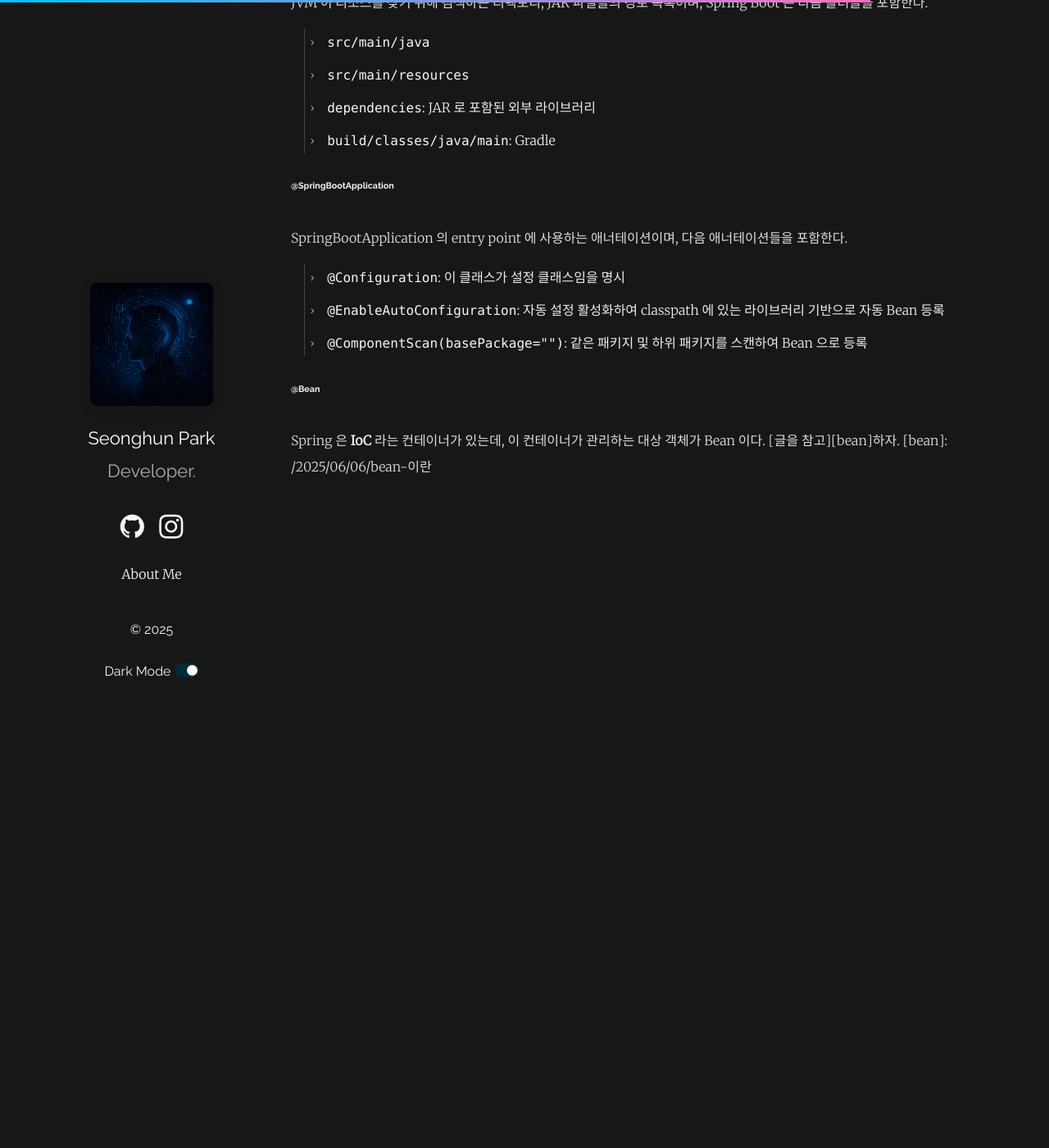
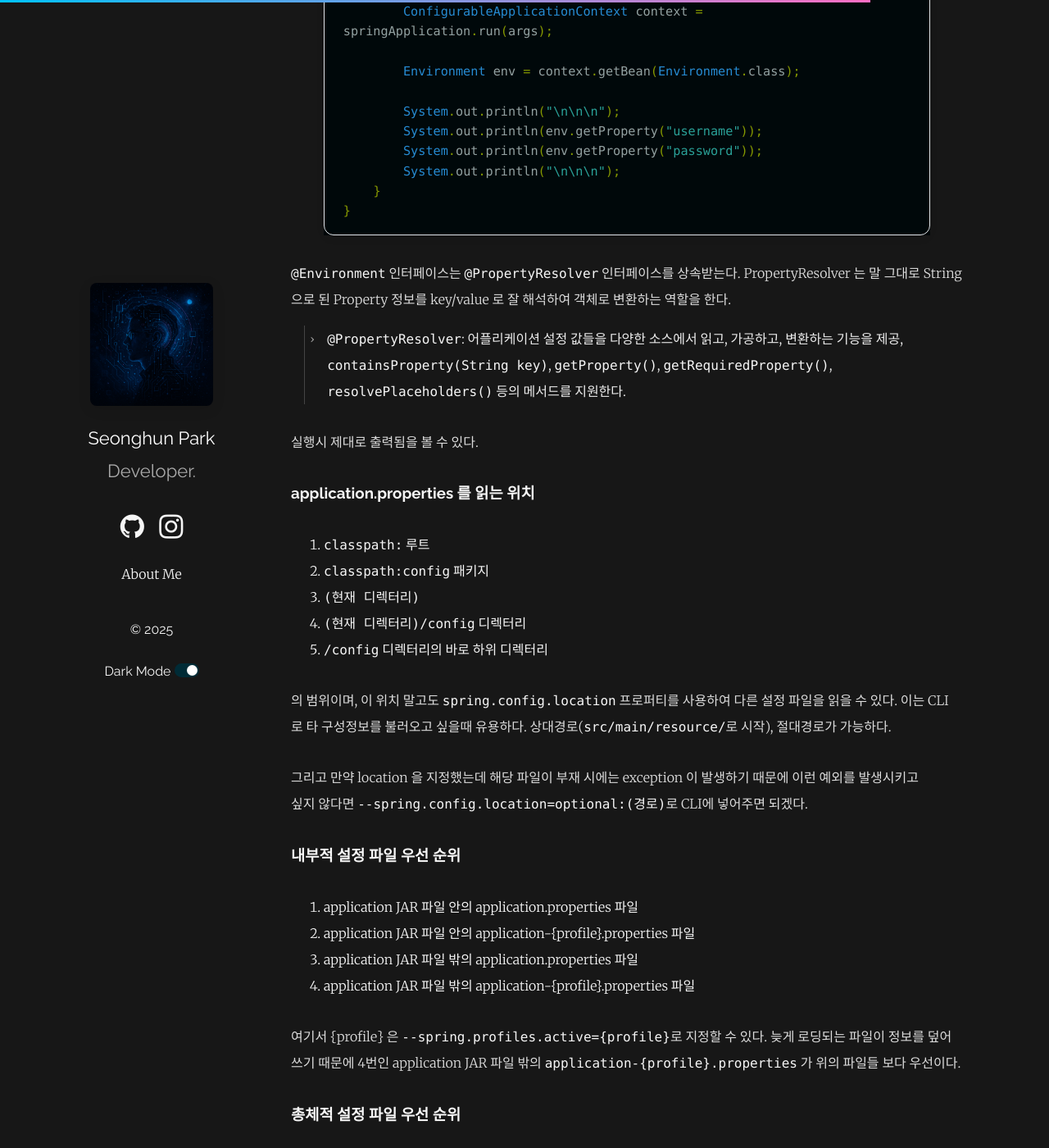
Before and after one commit to seonghun120614/seonghun120614, a Jekyll site: the page built from _posts/2025-06-06-2.-spring-boot-configuration.md, in a window 1280 px wide and 1400 px high, scrolled down 7610 px. Shown: the whole window at 82% size. Built offline with Jekyll 4.4.1, drawn with Linux system fonts in a browser that asks for light colours; comment, search, counter and statistics services are not loaded; some of the changed text lies outside the part shown.

Commit message:
Add contents for spring boot configuration

```diff
--- a/_posts/2025-06-06-2.-spring-boot-configuration.md
+++ b/_posts/2025-06-06-2.-spring-boot-configuration.md
@@ -17,9 +17,13 @@
 - [Spring Application 의 setDefaultProperties() 메서드로 구성 정보 설정하기](#spring-application-의-setdefaultproperties-메서드로-구성-정보-설정하기)
 - [Spring Application 의 properties 파일로 구성 정보 설정하기](#spring-application-의-properties-파일로-구성-정보-설정하기)
     - [properties 파일을 @PropertySource 로 매핑시켜 코드 단에서 다루기](#properties-파일을-propertysource-로-매핑시켜-코드-단에서-다루기)
+    - [CLI 수준에서 구성 정보를 설정하기](#cli-수준에서-구성-정보를-설정하기)
 - [구성 정보 집합 Configuration 의 정보를 출력해보기](#구성-정보-집합-configuration-의-정보를-출력해보기)
     - [@EnvironmentCapable 인터페이스](#environmentcapable-인터페이스)
     - [@PropertyResolver 인터페이스](#propertyresolver-인터페이스)
+- [application.properties 를 읽는 위치](#applicationproperties-를-읽는-위치)
+- [내부적 설정 파일 우선순위](#내부적-설정-파일-우선-순위)
+- [총체적 설정 파일 우선순위](#총체적-설정-파일-우선-순위)
 
 ---
 
@@ -55,6 +59,8 @@
 {% endhighlight %}
 
 소스코드로 적용하면 한 번 정의 시 나중에 바뀌지 않기 때문에 **나중에 변경안해도 되는 설정 정보**만 넣는게 좋다.
+
+---
 
 ### Spring Application 의 properties 파일로 구성 정보 설정하기
 
@@ -129,7 +135,7 @@
 
 위처럼 정적으로 properties 파일을 생성해서 key-value 를 입력 할 수도 있는데, 코드 단에서 이 설정 정보들을 가져오고 싶으면 class 로의 매핑을 시키게 할 수 있다.
 
-{% highlight properties%}
+{% highlight properties %}
 # custom-application.properties
 username=sa
 password=1234
@@ -146,6 +152,34 @@
 {% endhighlight %}
 
 이제 실행 시 Spring 은 `@Configuration` 가 붙은 클래스들을 환경 설정으로 받아들이고, `@PropertySource` 애너테이션을 통해 클래스패스의 `custom-application.properties` 를 가져와 구성 정보를 읽어 등록시키게 된다.
+
+#### CLI 수준에서 구성 정보를 설정하기
+
+`./gradle build` 작업을 수행 시 빌드된 파일 .jar 이 생성됨을 볼 수 있는데, 해당 .jar은 executable 하며 이를 실행하기 위해서는 `java -jar (경로).jar` 을 터미널에 입력해주면 된다.
+
+실행 시 root 의 `/build/libs/` 에 .jar 파일 2개가 생성됨을 볼 수 있다. -plain이 붙은 것은
+Spring Boot 실행에 필요한 의존성을 포함하지 않은 순수 클래스 파일만 들어있는 JAR 이다. 따라서 실행이 불가하고,
+다른 .jar 파일이 executable 하다. 해당 build를 할때 파일명을 지정해주고 싶다면,
+
+{% highlight java %}
+// build.gradle
+tasks.named('bootJar') {
+	archiveFileName = 'myapp.jar'
+}
+{% endhighlight %}
+를 입력해준다.
+
+이제 `java -jar /build/libs/myapp.jar` 을 통해 실행시키면 정상적으로 서버가 올라감을 볼 수 있다.
+여기서 test 없이 build를 하고 싶을 수도 있는데, 이때는 `./gradle build -x test`로 옵션을 준다.
+
+CLI에서 서버를 구동시킬 때에도 인자를 주어서 args에 전달을 해 직접적으로 구성 정보를 수정 할 수도 있다.
+{% highlight bash %}
+java -jar /build/libs/myapp.jar --spring.config.name=thisisconfig
+{% endhighlight %}
+
+
+
+---
 
 ### 구성 정보 집합 Configuration 의 정보를 출력해보기
 
@@ -225,6 +259,45 @@
 
 실행시 제대로 출력됨을 볼 수 있다.
 
+### application.properties 를 읽는 위치
+
+1. `classpath:` 루트
+2. `classpath:config` 패키지
+3. `(현재 디렉터리)`
+4. `(현재 디렉터리)/config` 디렉터리
+5. `/config` 디렉터리의 바로 하위 디렉터리
+
+의 범위이며, 이 위치 말고도 `spring.config.location` 프로퍼티를 사용하여 다른 설정 파일을 읽을 수 있다.
+이는 CLI 로 타 구성정보를 불러오고 싶을때 유용하다. 상대경로(`src/main/resource/`로 시작), 절대경로가 가능하다.
+
+그리고 만약 location 을 지정했는데 해당 파일이 부재 시에는 exception 이 발생하기 때문에 이런 예외를 발생시키고
+싶지 않다면 `--spring.config.location=optional:(경로)`로 CLI에 넣어주면 되겠다.
+
+### 내부적 설정 파일 우선 순위
+
+1. application JAR 파일 안의 application.properties 파일
+2. application JAR 파일 안의 application-{profile}.properties 파일
+3. application JAR 파일 밖의 application.properties 파일
+4. application JAR 파일 밖의 application-{profile}.properties 파일
+
+여기서 {profile} 은 `--spring.profiles.active={profile}`로 지정할 수 있다. 늦게 로딩되는 파일이 정보를 덮어쓰기 때문에 4번인 application JAR 파일 밖의 `application-{profile}.properties` 가 위의 파일들 보다 우선이다.
+
+### 총체적 설정 파일 우선 순위
+
+보통 스프링 부트하면 `properties` 에 설정된 정보를 읽어 사용하는게 관례이다.
+
+하지만 만약 컴퓨터 자체의 환경 변수에 properties 에 정의된 변수 A가 정의되어 있다면,
+properties 에서 A를 어떤 값으로 정의한들, 환경 변수의 값을 우선으로 하여 값이 설정된다.
+
+또한 환경 변수만 있는게 아니라 CLI 자체에서 args 로 넘겨주는 인자에서도 이를 설정할 수 있을 것이다.
+
+따라서 정리하면 다음과 같다:
+1. `SpringApplication`
+2. `@PropertySource`
+3. 설정 정보 파일(`application.properties`)
+4. 운영 체제 환경 변수(ENV)
+5. 명령행 인자(CLI)
+
 ---
 
 ## 🔗 출처
```
